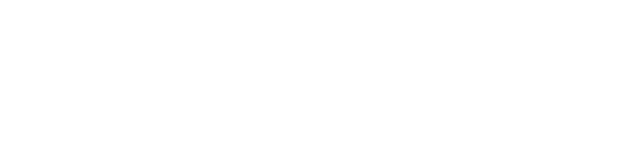
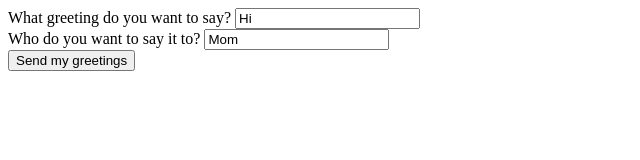
Before and after one commit to Xhal2k/Xhal2k.github.io, a plain HTML site: page index.html in a window 1280 px wide. Shown: the whole page, without its empty margins (0-640 px from the left). Drawn offline with Linux system fonts and the light colour scheme.

Commit message:
Update index.html

```diff
--- a/index.html
+++ b/index.html
@@ -3,6 +3,18 @@
 <head>
 </head>
 <body>
-<script>alert(document.cookie);</script>
+  <form action="https://ninjastars-ctf.net/" method="get">
+    <div>
+      <label for="say">What greeting do you want to say?</label>
+      <input name="say" id="say" value="Hi">
+    </div>
+    <div>
+      <label for="to">Who do you want to say it to?</label>
+      <input name="to" id="to" value="Mom">
+    </div>
+    <div>
+      <button>Send my greetings</button>
+    </div>
+  </form>
 </body>
 </html>
```
